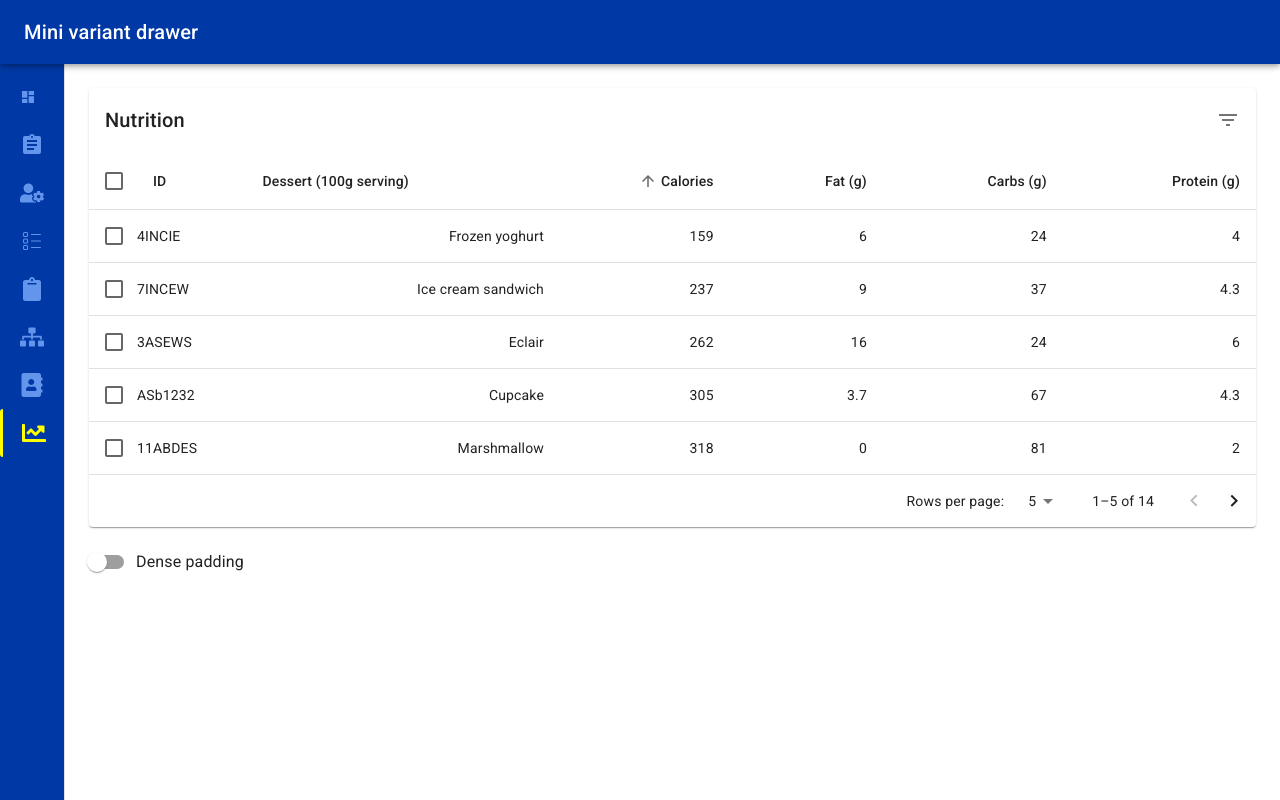
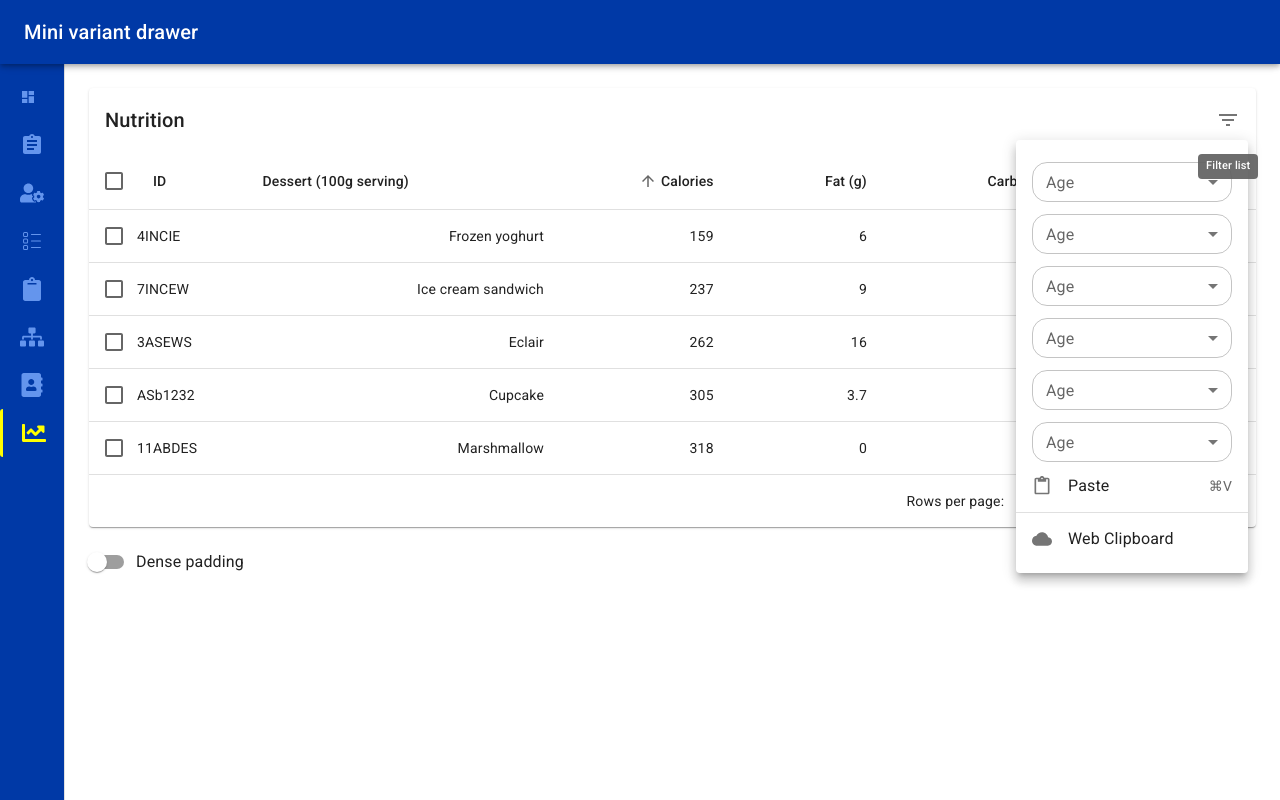
Before and after one commit to ankr19/practicematerialui, a Next.js app: page /layout1/report in a window 1280 px wide. Both pictures are taken after a click on the button 1228 px from the left and 120 px from the top of the page. Built offline with nearby package versions, Linux system fonts and the light colour scheme.

Commit message:
menu list updated

```diff
--- a/components/EnhancedTable.jsx
+++ b/components/EnhancedTable.jsx
@@ -1,27 +1,49 @@
-"use client"
-import * as React from 'react';
-import PropTypes from 'prop-types';
-import { alpha } from '@mui/material/styles';
-import Box from '@mui/material/Box';
-import Table from '@mui/material/Table';
-import TableBody from '@mui/material/TableBody';
-import TableCell from '@mui/material/TableCell';
-import TableContainer from '@mui/material/TableContainer';
-import TableHead from '@mui/material/TableHead';
-import TablePagination from '@mui/material/TablePagination';
-import TableRow from '@mui/material/TableRow';
-import TableSortLabel from '@mui/material/TableSortLabel';
-import Toolbar from '@mui/material/Toolbar';
-import Typography from '@mui/material/Typography';
-import Paper from '@mui/material/Paper';
-import Checkbox from '@mui/material/Checkbox';
-import IconButton from '@mui/material/IconButton';
-import Tooltip from '@mui/material/Tooltip';
-import FormControlLabel from '@mui/material/FormControlLabel';
-import Switch from '@mui/material/Switch';
-import DeleteIcon from '@mui/icons-material/Delete';
-import FilterListIcon from '@mui/icons-material/FilterList';
-import { visuallyHidden } from '@mui/utils';
+"use client";
+import * as React from "react";
+import PropTypes from "prop-types";
+import { alpha } from "@mui/material/styles";
+import Box from "@mui/material/Box";
+import Table from "@mui/material/Table";
+import TableBody from "@mui/material/TableBody";
+import TableCell from "@mui/material/TableCell";
+import TableContainer from "@mui/material/TableContainer";
+import TableHead from "@mui/material/TableHead";
+import TablePagination from "@mui/material/TablePagination";
+import TableRow from "@mui/material/TableRow";
+import TableSortLabel from "@mui/material/TableSortLabel";
+import Toolbar from "@mui/material/Toolbar";
+import Typography from "@mui/material/Typography";
+import Paper from "@mui/material/Paper";
+import Checkbox from "@mui/material/Checkbox";
+import IconButton from "@mui/material/IconButton";
+import Tooltip from "@mui/material/Tooltip";
+import FormControlLabel from "@mui/material/FormControlLabel";
+import Switch from "@mui/material/Switch";
+import DeleteIcon from "@mui/icons-material/Delete";
+import FilterListIcon from "@mui/icons-material/FilterList";
+import { visuallyHidden } from "@mui/utils";
+import {
+  Divider,
+  FormControl,
+  InputLabel,
+  ListItemIcon,
+  ListItemText,
+  Menu,
+  MenuItem,
+  MenuList,
+  Select,
+} from "@mui/material";
+import { styled } from "@mui/material/styles";
+import {
+  Archive,
+  Cloud,
+  ContentCopy,
+  ContentCut,
+  ContentPaste,
+  EditNotifications,
+  MoreHorizSharp,
+} from "@mui/icons-material";
+import { FaCopy } from "react-icons/fa";
 
 function createData(id, name, calories, fat, carbs, protein) {
   return {
@@ -35,20 +57,20 @@ function createData(id, name, calories, fat, carbs, protein) {
 }
 
 const rows = [
-  createData("ASb1232", 'Cupcake', 305, 3.7, 67, 4.3),
-  createData("Basd1222", 'Donut', 452, 25.0, 51, 4.9),
-  createData("3ASEWS", 'Eclair', 262, 16.0, 24, 6.0),
-  createData("4INCIE", 'Frozen yoghurt', 159, 6.0, 24, 4.0),
-  createData("5INCEW", 'Gingerbread', 356, 16.0, 49, 3.9),
-  createData("6INCEW", 'Honeycomb', 408, 3.2, 87, 6.5),
-  createData("7INCEW", 'Ice cream sandwich', 237, 9.0, 37, 4.3),
-  createData("8INCEW", 'Jelly Bean', 375, 0.0, 94, 0.0),
-  createData("9INCEW", 'KitKat', 518, 26.0, 65, 7.0),
-  createData("10ABDES", 'Lollipop', 392, 0.2, 98, 0.0),
-  createData("11ABDES", 'Marshmallow', 318, 0, 81, 2.0),
-  createData("12ABDES", 'Nougat', 360, 19.0, 9, 37.0),
-  createData("13ABDES", 'Oreo', 437, 18.0, 63, 4.0),
-  createData("14ABDES", 'Zreo', 437, 18.0, 63, 4.0),
+  createData("ASb1232", "Cupcake", 305, 3.7, 67, 4.3),
+  createData("Basd1222", "Donut", 452, 25.0, 51, 4.9),
+  createData("3ASEWS", "Eclair", 262, 16.0, 24, 6.0),
+  createData("4INCIE", "Frozen yoghurt", 159, 6.0, 24, 4.0),
+  createData("5INCEW", "Gingerbread", 356, 16.0, 49, 3.9),
+  createData("6INCEW", "Honeycomb", 408, 3.2, 87, 6.5),
+  createData("7INCEW", "Ice cream sandwich", 237, 9.0, 37, 4.3),
+  createData("8INCEW", "Jelly Bean", 375, 0.0, 94, 0.0),
+  createData("9INCEW", "KitKat", 518, 26.0, 65, 7.0),
+  createData("10ABDES", "Lollipop", 392, 0.2, 98, 0.0),
+  createData("11ABDES", "Marshmallow", 318, 0, 81, 2.0),
+  createData("12ABDES", "Nougat", 360, 19.0, 9, 37.0),
+  createData("13ABDES", "Oreo", 437, 18.0, 63, 4.0),
+  createData("14ABDES", "Zreo", 437, 18.0, 63, 4.0),
 ];
 
 function descendingComparator(a, b, orderBy) {
@@ -62,7 +84,7 @@ function descendingComparator(a, b, orderBy) {
 }
 
 function getComparator(order, orderBy) {
-  return order === 'desc'
+  return order === "desc"
     ? (a, b) => descendingComparator(a, b, orderBy)
     : (a, b) => -descendingComparator(a, b, orderBy);
 }
@@ -88,43 +110,92 @@ const headCells = [
     id: "id",
     numeric: false,
     disablePadding: false,
-    label: "ID"
+    label: "ID",
   },
   {
-    id: 'name',
+    id: "name",
     numeric: false,
     disablePadding: false,
-    label: 'Dessert (100g serving)',
+    label: "Dessert (100g serving)",
   },
   {
-    id: 'calories',
+    id: "calories",
     numeric: true,
     disablePadding: false,
-    label: 'Calories',
+    label: "Calories",
   },
   {
-    id: 'fat',
+    id: "fat",
     numeric: true,
     disablePadding: false,
-    label: 'Fat (g)',
+    label: "Fat (g)",
   },
   {
-    id: 'carbs',
+    id: "carbs",
     numeric: true,
     disablePadding: false,
-    label: 'Carbs (g)',
+    label: "Carbs (g)",
   },
   {
-    id: 'protein',
+    id: "protein",
     numeric: true,
     disablePadding: false,
-    label: 'Protein (g)',
+    label: "Protein (g)",
   },
 ];
 
+const StyledMenu = styled((props) => (
+  <Menu
+    elevation={0}
+    anchorOrigin={{
+      vertical: "bottom",
+      horizontal: "right",
+    }}
+    transformOrigin={{
+      vertical: "top",
+      horizontal: "right",
+    }}
+    {...props}
+  />
+))(({ theme }) => ({
+  "& .MuiPaper-root": {
+    borderRadius: 6,
+    marginTop: theme.spacing(1),
+    minWidth: 180,
+    color:
+      theme.palette.mode === "light"
+        ? "rgb(55, 65, 81)"
+        : theme.palette.grey[300],
+    boxShadow:
+      "rgb(255, 255, 255) 0px 0px 0px 0px, rgba(0, 0, 0, 0.05) 0px 0px 0px 1px, rgba(0, 0, 0, 0.1) 0px 10px 15px -3px, rgba(0, 0, 0, 0.05) 0px 4px 6px -2px",
+    "& .MuiMenu-list": {
+      padding: "4px 0",
+    },
+    "& .MuiMenuItem-root": {
+      "& .MuiSvgIcon-root": {
+        fontSize: 18,
+        color: theme.palette.text.secondary,
+        marginRight: theme.spacing(1.5),
+      },
+      "&:active": {
+        backgroundColor: alpha(
+          theme.palette.primary.main,
+          theme.palette.action.selectedOpacity
+        ),
+      },
+    },
+  },
+}));
+
 function EnhancedTableHead(props) {
-  const { onSelectAllClick, order, orderBy, numSelected, rowCount, onRequestSort } =
-    props;
+  const {
+    onSelectAllClick,
+    order,
+    orderBy,
+    numSelected,
+    rowCount,
+    onRequestSort,
+  } = props;
   const createSortHandler = (property) => (event) => {
     onRequestSort(event, property);
   };
@@ -139,26 +210,26 @@ function EnhancedTableHead(props) {
             checked={rowCount > 0 && numSelected === rowCount}
             onChange={onSelectAllClick}
             inputProps={{
-              'aria-label': 'select all desserts',
+              "aria-label": "select all desserts",
             }}
           />
         </TableCell>
         {headCells.map((headCell) => (
           <TableCell
             key={headCell.id}
-            align={headCell.numeric ? 'right' : 'left'}
-            padding={headCell.disablePadding ? 'none' : 'normal'}
+            align={headCell.numeric ? "right" : "left"}
+            padding={headCell.disablePadding ? "none" : "normal"}
             sortDirection={orderBy === headCell.id ? order : false}
           >
             <TableSortLabel
               active={orderBy === headCell.id}
-              direction={orderBy === headCell.id ? order : 'asc'}
+              direction={orderBy === headCell.id ? order : "asc"}
               onClick={createSortHandler(headCell.id)}
             >
               {headCell.label}
               {orderBy === headCell.id ? (
                 <Box component="span" sx={visuallyHidden}>
-                  {order === 'desc' ? 'sorted descending' : 'sorted ascending'}
+                  {order === "desc" ? "sorted descending" : "sorted ascending"}
                 </Box>
               ) : null}
             </TableSortLabel>
@@ -173,14 +244,27 @@ EnhancedTableHead.propTypes = {
   numSelected: PropTypes.number.isRequired,
   onRequestSort: PropTypes.func.isRequired,
   onSelectAllClick: PropTypes.func.isRequired,
-  order: PropTypes.oneOf(['asc', 'desc']).isRequired,
+  order: PropTypes.oneOf(["asc", "desc"]).isRequired,
   orderBy: PropTypes.string.isRequired,
   rowCount: PropTypes.number.isRequired,
 };
 
 function EnhancedTableToolbar(props) {
   const { numSelected } = props;
+  const [anchorEl, setAnchorEl] = React.useState(null);
+  const open = Boolean(anchorEl);
+  const [age, setAge] = React.useState("");
 
+  const handleChange = (event) => {
+    setAge(event.target.value);
+  };
+
+  const handleClick = (event) => {
+    setAnchorEl(event.currentTarget);
+  };
+  const handleClose = () => {
+    setAnchorEl(null);
+  };
   return (
     <Toolbar
       sx={{
@@ -188,13 +272,16 @@ function EnhancedTableToolbar(props) {
         pr: { xs: 1, sm: 1 },
         ...(numSelected > 0 && {
           bgcolor: (theme) =>
-            alpha(theme.palette.primary.main, theme.palette.action.activatedOpacity),
+            alpha(
+              theme.palette.primary.main,
+              theme.palette.action.activatedOpacity
+            ),
         }),
       }}
     >
       {numSelected > 0 ? (
         <Typography
-          sx={{ flex: '1 1 100%' }}
+          sx={{ flex: "1 1 100%" }}
           color="inherit"
           variant="subtitle1"
           component="div"
@@ -203,7 +290,7 @@ function EnhancedTableToolbar(props) {
         </Typography>
       ) : (
         <Typography
-          sx={{ flex: '1 1 100%' }}
+          sx={{ flex: "1 1 100%" }}
           variant="h6"
           id="tableTitle"
           component="div"
@@ -220,9 +307,176 @@ function EnhancedTableToolbar(props) {
         </Tooltip>
       ) : (
         <Tooltip title="Filter list">
-          <IconButton>
+          <IconButton
+            aria-controls={open ? "demo-customized-menu" : undefined}
+            aria-haspopup="true"
+            aria-expanded={open ? "true" : undefined}
+            variant="contained"
+            disableElevation
+            onClick={handleClick}
+          >
             <FilterListIcon />
           </IconButton>
+          <Menu
+            anchorEl={anchorEl}
+            id="account-menu"
+            open={open}
+            onClose={handleClose}
+            onClick={handleClose}
+            transformOrigin={{ horizontal: "right", vertical: "top" }}
+            anchorOrigin={{ horizontal: "right", vertical: "bottom" }}
+          >
+              <MenuList>
+                <MenuItem>
+                  <Typography variant="body2" color="text.secondary">
+                    <FormControl sx={{ m: 0, minWidth: 200 }} size="small">
+                      <InputLabel id="demo-select-small-label">Age</InputLabel>
+                      <Select
+                        labelId="demo-select-small-label"
+                        id="demo-select-small"
+                        value={age}
+                        label="Age"
+                        onChange={handleChange}
+                        sx={{ borderRadius: "15px" }}
+                      >
+                        <MenuItem value="">
+                          <em>None</em>
+                        </MenuItem>
+                        <MenuItem value={10}>Ten</MenuItem>
+                        <MenuItem value={20}>Twenty</MenuItem>
+                        <MenuItem value={30}>Thirty</MenuItem>
+                      </Select>
+                    </FormControl>
+                  </Typography>
+                </MenuItem>
+                <MenuItem>
+                  <Typography variant="body2" color="text.secondary">
+                    <FormControl sx={{ m: 0, minWidth: 200 }} size="small">
+                      <InputLabel id="demo-select-small-label">Age</InputLabel>
+                      <Select
+                        labelId="demo-select-small-label"
+                        id="demo-select-small"
+                        value={age}
+                        label="Age"
+                        onChange={handleChange}
+                        sx={{ borderRadius: "15px" }}
+                      >
+                        <MenuItem value="">
+                          <em>None</em>
+                        </MenuItem>
+                        <MenuItem value={10}>Ten</MenuItem>
+                        <MenuItem value={20}>Twenty</MenuItem>
+                        <MenuItem value={30}>Thirty</MenuItem>
+                      </Select>
+                    </FormControl>
+                  </Typography>
+                </MenuItem>
+                <MenuItem>
+                  <Typography variant="body2" color="text.secondary">
+                    <FormControl sx={{ m: 0, minWidth: 200 }} size="small">
+                      <InputLabel id="demo-select-small-label">Age</InputLabel>
+                      <Select
+                        labelId="demo-select-small-label"
+                        id="demo-select-small"
+                        value={age}
+                        label="Age"
+                        onChange={handleChange}
+                        sx={{ borderRadius: "15px" }}
+                      >
+                        <MenuItem value="">
+                          <em>None</em>
+                        </MenuItem>
+                        <MenuItem value={10}>Ten</MenuItem>
+                        <MenuItem value={20}>Twenty</MenuItem>
+                        <MenuItem value={30}>Thirty</MenuItem>
+                      </Select>
+                    </FormControl>
+                  </Typography>
+                </MenuItem>
+                <MenuItem>
+                  <Typography variant="body2" color="text.secondary">
+                    <FormControl sx={{ m: 0, minWidth: 200 }} size="small">
+                      <InputLabel id="demo-select-small-label">Age</InputLabel>
+                      <Select
+                        labelId="demo-select-small-label"
+                        id="demo-select-small"
+                        value={age}
+                        label="Age"
+                        onChange={handleChange}
+                        sx={{ borderRadius: "15px" }}
+                      >
+                        <MenuItem value="">
+                          <em>None</em>
+                        </MenuItem>
+                        <MenuItem value={10}>Ten</MenuItem>
+                        <MenuItem value={20}>Twenty</MenuItem>
+                        <MenuItem value={30}>Thirty</MenuItem>
+                      </Select>
+                    </FormControl>
+                  </Typography>
+                </MenuItem>
+                <MenuItem>
+                  <Typography variant="body2" color="text.secondary">
+                    <FormControl sx={{ m: 0, minWidth: 200 }} size="small">
+                      <InputLabel id="demo-select-small-label">Age</InputLabel>
+                      <Select
+                        labelId="demo-select-small-label"
+                        id="demo-select-small"
+                        value={age}
+                        label="Age"
+                        onChange={handleChange}
+                        sx={{ borderRadius: "15px" }}
+                      >
+                        <MenuItem value="">
+                          <em>None</em>
+                        </MenuItem>
+                        <MenuItem value={10}>Ten</MenuItem>
+                        <MenuItem value={20}>Twenty</MenuItem>
+                        <MenuItem value={30}>Thirty</MenuItem>
+                      </Select>
+                    </FormControl>
+                  </Typography>
+                </MenuItem>
+                <MenuItem >
+                <Typography variant="body2" color="text.secondary">
+                    <FormControl sx={{ m: 0, minWidth: 200 }} size="small">
+                      <InputLabel id="demo-select-small-label">Age</InputLabel>
+                      <Select
+                        labelId="demo-select-small-label"
+                        id="demo-select-small"
+                        value={age}
+                        label="Age"
+                        onChange={handleChange}
+                        sx={{ borderRadius: "15px" }}
+                      >
+                        <MenuItem value="">
+                          <em>None</em>
+                        </MenuItem>
+                        <MenuItem value={10}>Ten</MenuItem>
+                        <MenuItem value={20}>Twenty</MenuItem>
+                        <MenuItem value={30}>Thirty</MenuItem>
+                      </Select>
+                    </FormControl>
+                  </Typography>
+                </MenuItem>
+                <MenuItem>
+                  <ListItemIcon>
+                    <ContentPaste fontSize="small" />
+                  </ListItemIcon>
+                  <ListItemText>Paste</ListItemText>
+                  <Typography variant="body2" color="text.secondary">
+                    ⌘V
+                  </Typography>
+                </MenuItem>
+                <Divider />
+                <MenuItem>
+                  <ListItemIcon>
+                    <Cloud fontSize="small" />
+                  </ListItemIcon>
+                  <ListItemText>Web Clipboard</ListItemText>
+                </MenuItem>
+              </MenuList>
+          </Menu>
         </Tooltip>
       )}
     </Toolbar>
@@ -234,16 +488,16 @@ EnhancedTableToolbar.propTypes = {
 };
 
 export default function EnhancedTable() {
-  const [order, setOrder] = React.useState('asc');
-  const [orderBy, setOrderBy] = React.useState('calories');
+  const [order, setOrder] = React.useState("asc");
+  const [orderBy, setOrderBy] = React.useState("calories");
   const [selected, setSelected] = React.useState([]);
   const [page, setPage] = React.useState(0);
   const [dense, setDense] = React.useState(false);
   const [rowsPerPage, setRowsPerPage] = React.useState(5);
 
   const handleRequestSort = (event, property) => {
-    const isAsc = orderBy === property && order === 'asc';
-    setOrder(isAsc ? 'desc' : 'asc');
+    const isAsc = orderBy === property && order === "asc";
+    setOrder(isAsc ? "desc" : "asc");
     setOrderBy(property);
   };
 
@@ -269,7 +523,7 @@ export default function EnhancedTable() {
     } else if (selectedIndex > 0) {
       newSelected = newSelected.concat(
         selected.slice(0, selectedIndex),
-        selected.slice(selectedIndex + 1),
+        selected.slice(selectedIndex + 1)
       );
     }
     setSelected(newSelected);
@@ -298,20 +552,20 @@ export default function EnhancedTable() {
     () =>
       stableSort(rows, getComparator(order, orderBy)).slice(
         page * rowsPerPage,
-        page * rowsPerPage + rowsPerPage,
+        page * rowsPerPage + rowsPerPage
       ),
-    [order, orderBy, page, rowsPerPage],
+    [order, orderBy, page, rowsPerPage]
   );
 
   return (
-    <Box sx={{ width: '100%' }}>
-      <Paper sx={{ width: '100%', mb: 2 }}>
+    <Box sx={{ width: "100%" }}>
+      <Paper sx={{ width: "100%", mb: 2 }}>
         <EnhancedTableToolbar numSelected={selected.length} />
         <TableContainer>
           <Table
             sx={{ minWidth: 750 }}
             aria-labelledby="tableTitle"
-            size={dense ? 'small' : 'medium'}
+            size={dense ? "small" : "medium"}
           >
             <EnhancedTableHead
               numSelected={selected.length}
@@ -334,14 +588,14 @@ export default function EnhancedTable() {
                     tabIndex={-1}
                     key={row.id}
                     selected={isItemSelected}
-                    sx={{ cursor: 'pointer' }}
+                    sx={{ cursor: "pointer" }}
                   >
                     <TableCell padding="checkbox">
                       <Checkbox
                         color="primary"
                         checked={isItemSelected}
                         inputProps={{
-                          'aria-labelledby': labelId,
+                          "aria-labelledby": labelId,
                         }}
                       />
                     </TableCell>
```
